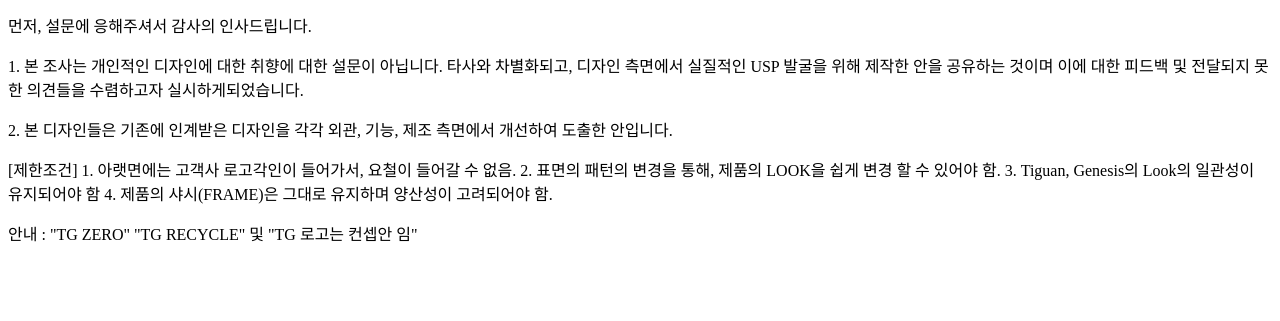
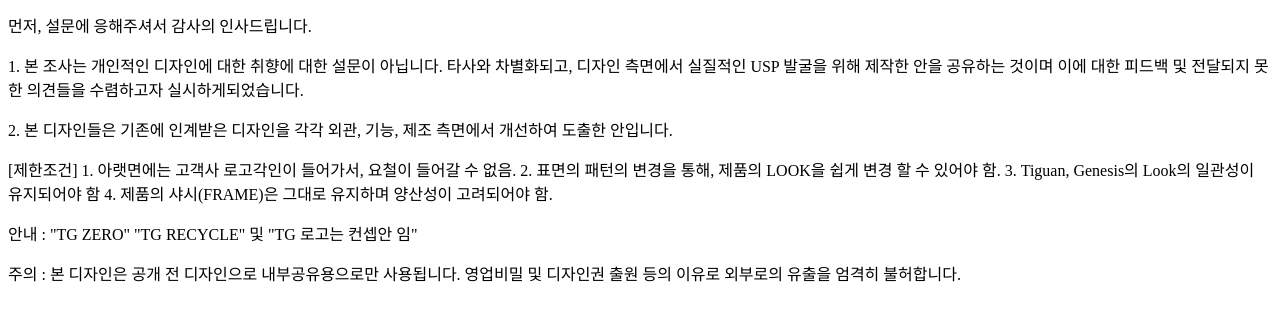
Before and after one commit to ky-choi/TG-Design-Review, a plain HTML site: page index.html in a window 1280 px wide. Shown: the part 107-428 px from the top of the page. Drawn offline with Linux system fonts and the light colour scheme.

Commit message:
Update index.html

```diff
--- a/index.html
+++ b/index.html
@@ -24,6 +24,7 @@
       </div>
       <div>
        <p>안내 : "TG ZERO" "TG RECYCLE" 및  "TG 로고는 컨셉안 임"</p>
+       <p>주의 : 본 디자인은 공개 전 디자인으로 내부공유용으로만 사용됩니다. 영업비밀 및 디자인권 출원 등의 이유로 외부로의 유출을 엄격히 불허합니다. </p>
       </div>
 </body>
 </html>
```
